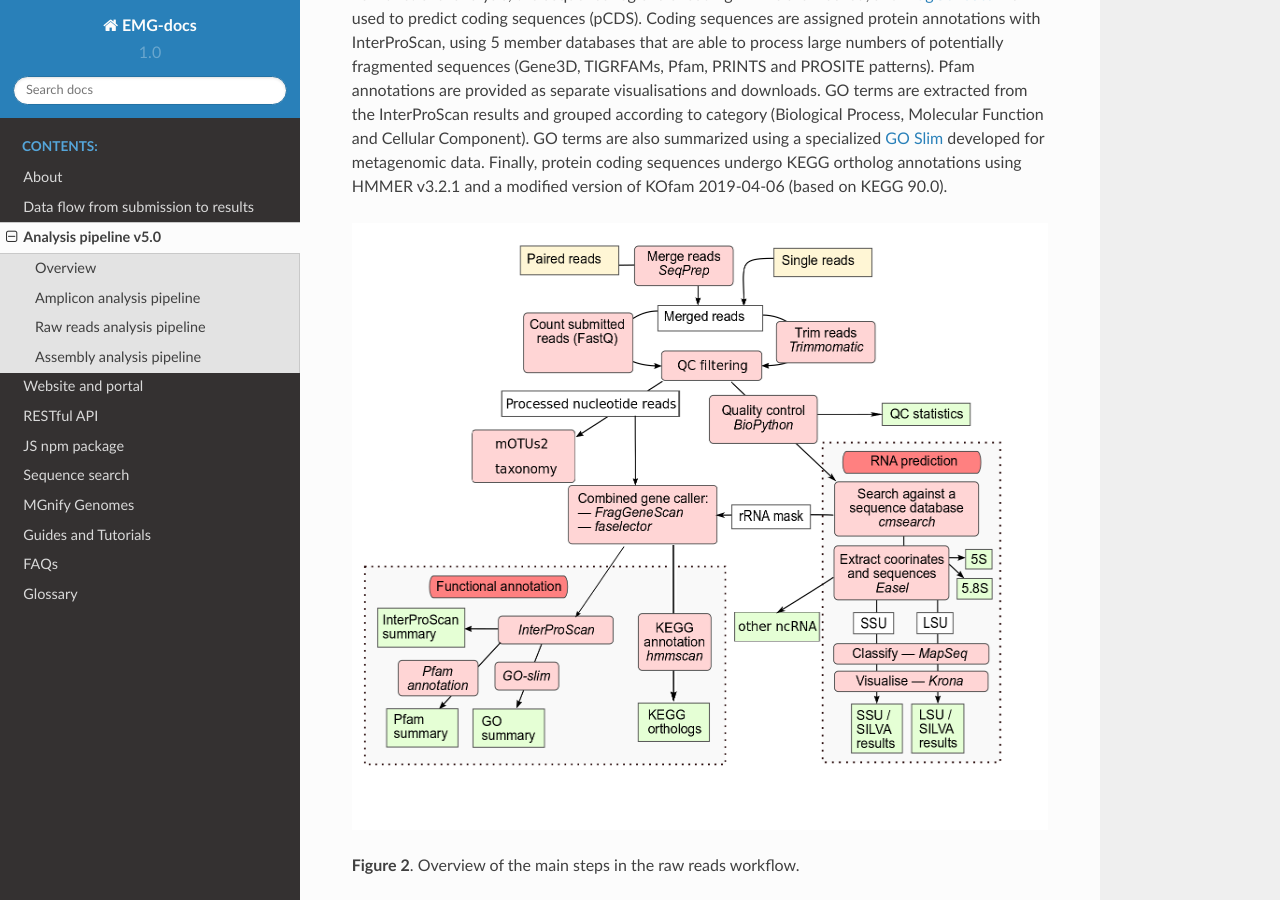
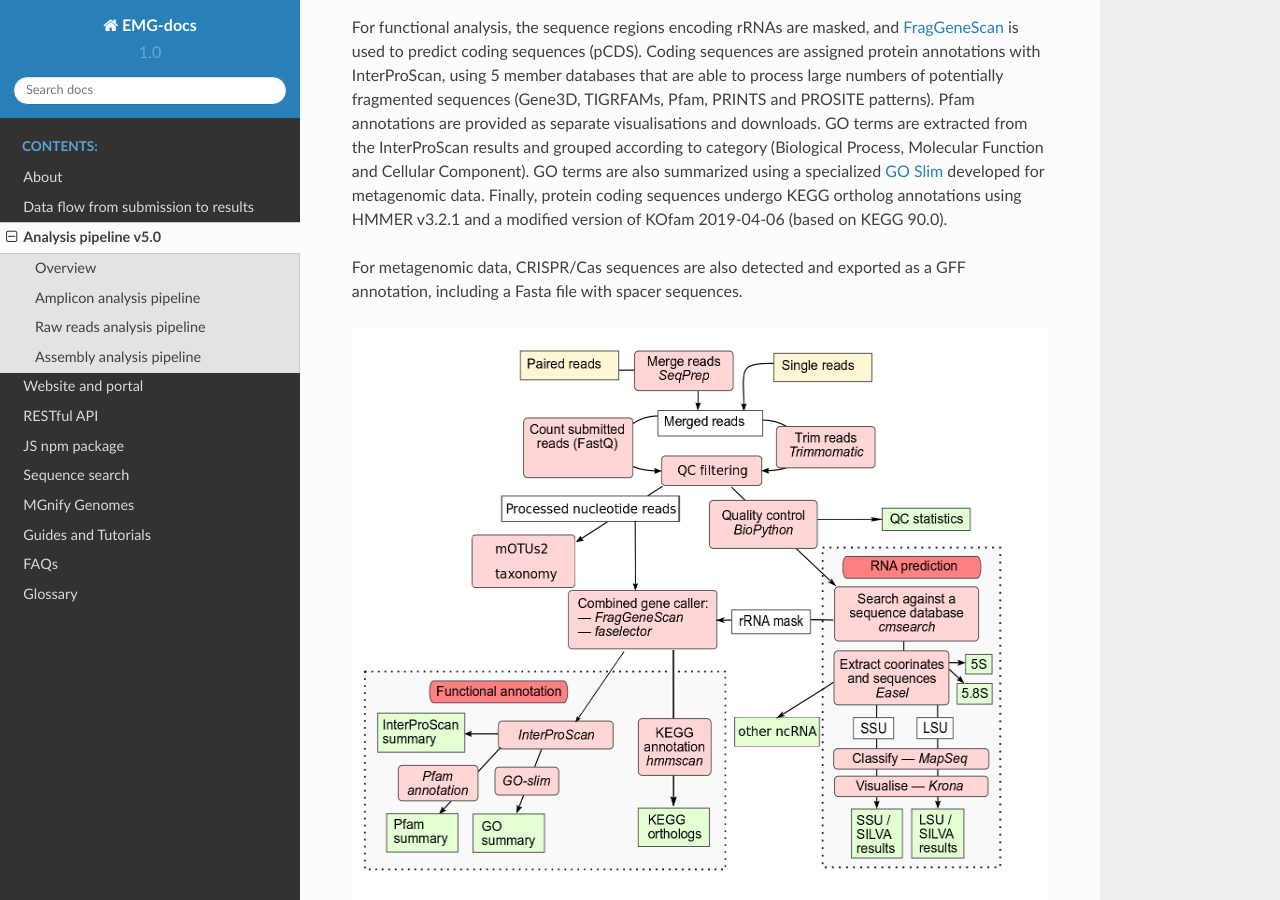
Before and after one commit to EBI-Metagenomics/EMG-docs, a Sphinx documentation site: the page built from docs/analysis.rst, in a window 1280 px wide and 900 px high, scrolled down 2769 px. Built offline with Sphinx 7.4.7 and the Read the Docs theme 2.0.0, drawn with Linux system fonts in a browser that asks for light colours; some of the changed text lies outside the part shown.

Commit message:
adding CRISPRCas info for v5.1

```diff
--- a/docs/analysis.rst
+++ b/docs/analysis.rst
@@ -185,6 +185,12 @@
     -
     -
     - Yes
+  * - CRISPRCasFinder
+    - *4.2.21*
+    - CRISPR and Cas sequence prediction
+    -
+    - Yes
+    - Yes
   * - metaSPAdes
     - *3.13*
     - Assembly of raw reads (available on request)
@@ -216,6 +222,8 @@
 
 For functional analysis, the sequence regions encoding rRNAs are masked, and `FragGeneScan <https://academic.oup.com/nar/article/38/20/e191/1317565>`_ is used to predict coding sequences (pCDS). Coding sequences are assigned protein annotations with InterProScan, using 5 member databases that are able to process large numbers of potentially fragmented sequences (Gene3D, TIGRFAMs, Pfam, PRINTS and PROSITE patterns). Pfam annotations are provided as separate visualisations and downloads. GO terms are extracted from the InterProScan results and grouped according to category (Biological Process, Molecular Function and Cellular Component). GO terms are also summarized using a specialized `GO Slim <http://www.geneontology.org/ontology/subsets/goslim_metagenomics.obo>`_ developed for metagenomic data. Finally, protein coding sequences undergo KEGG ortholog annotations using HMMER v3.2.1 and a modified version of KOfam 2019-04-06 (based on KEGG 90.0).
 
+For metagenomic data, CRISPR/Cas sequences are also detected and exported as a GFF annotation, including a Fasta file with spacer sequences.
+
 .. figure:: images/pipeline_v5.0_raw.png
   :scale: 50 %
 
@@ -235,6 +243,7 @@
 
 KEGG ortholog annotations are further processed to produce KEGG pathway information, including module presence and completeness. Similarly, InterPro annotations for individual protein sequences are amalgamated to generate `Genome Properties <https://academic.oup.com/nar/article/47/D1/D564/5144958>`_ (GP), providing inference of higher level pathways and systems that may be present in the dataset. Finally, `antiSMASH <https://academic.oup.com/nar/article/45/W1/W36/3778252>`_ is used to identify and annotate biosynthetic gene clusters that code for the production of secondary metabolites.
 
+In addition, CRISPR/Cas sequences are also detected and exported as a GFF annotation, including a Fasta file with spacer sequences.
 
 
 .. figure:: images/pipeline_v5.0_assembly.png
--- a/docs/glossary.rst
+++ b/docs/glossary.rst
@@ -101,3 +101,9 @@
 
     ITS
         The internal transcribed spacers are regions situated between the :term:`LSU and SSU<LSU, SSU>` genes.
+
+    CRISPR
+        Acronym for Clustered Regularly Interspaced Short Palindromic Repeats, is a family of DNA sequences found in the genomes of prokaryotic organisms such as bacteria and archaea.
+
+    Cas
+        CRISPR-associated protein is an enzyme that uses CRISPR sequences as a guide to recognize and cleave specific strands of DNA.
```
